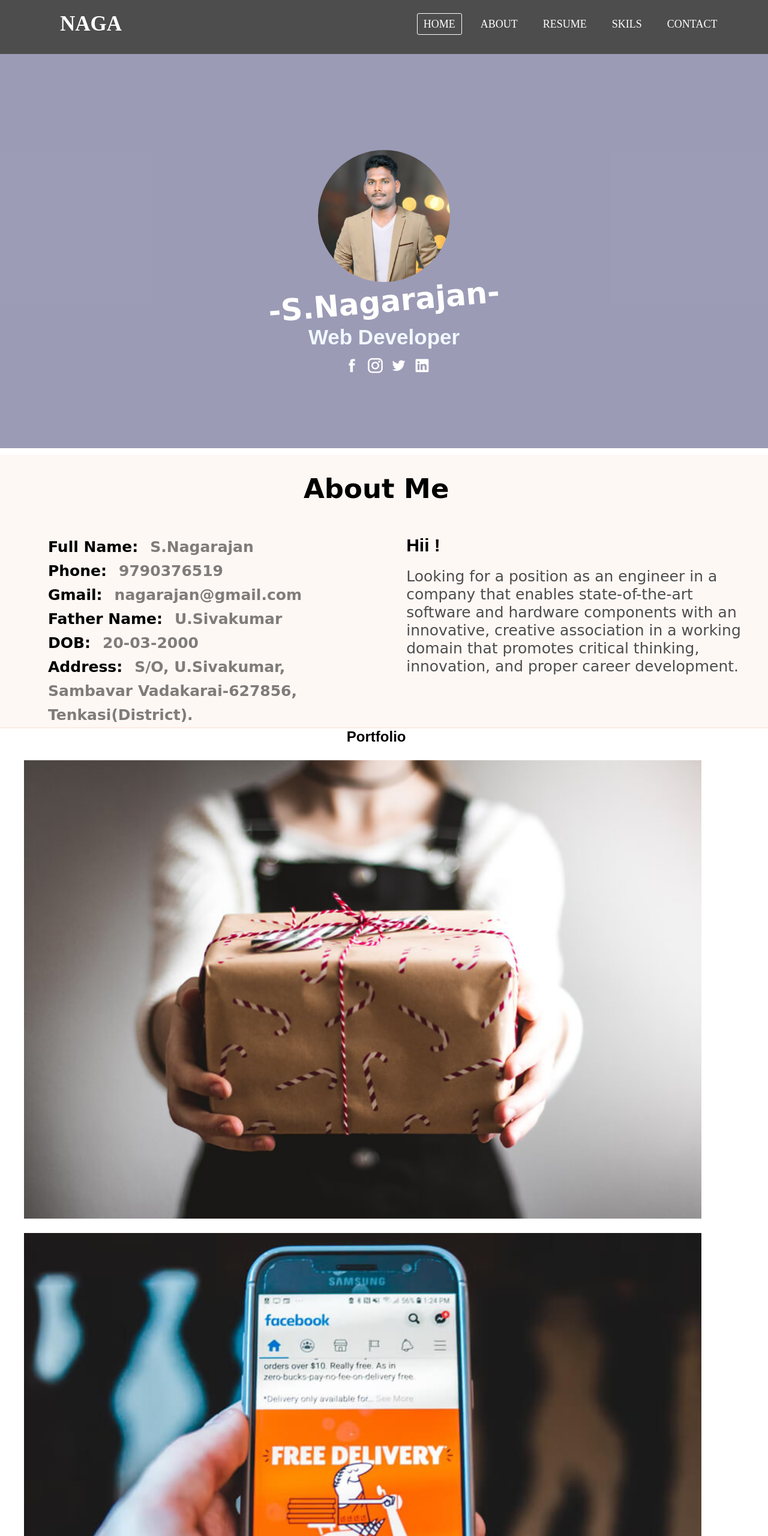
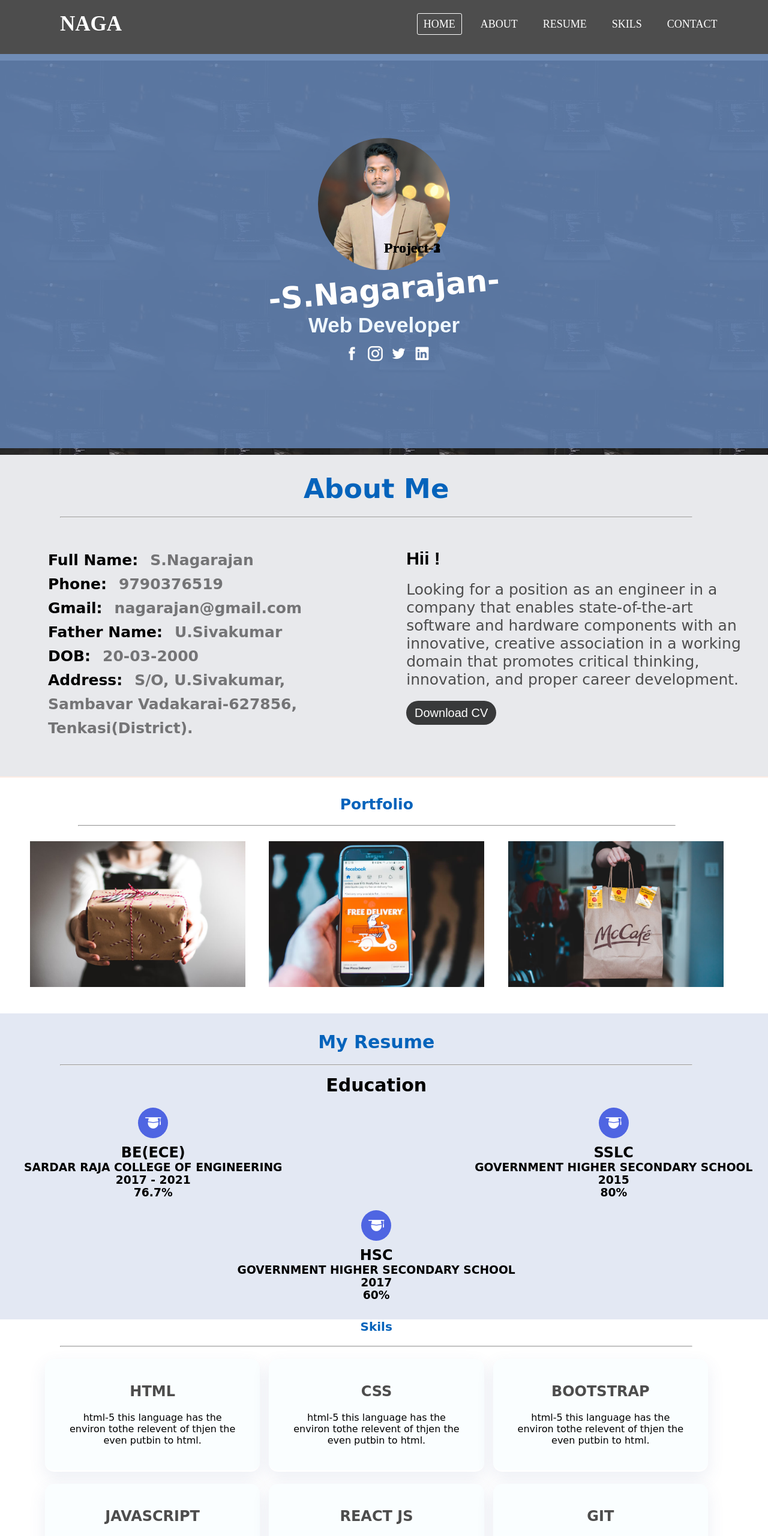
Before and after one commit to snnagaraj/portfolio, a plain HTML site: page profile.html in a window 1280 px wide. Shown: the top 2560 px of the page at 60% size. Drawn offline with Linux system fonts and the light colour scheme.

Commit message:
add file

```diff
--- a/css/main.css
+++ b/css/main.css
@@ -6,6 +6,12 @@
 
 .container {
     width: 95%;
+}
+hr{
+    margin-top: 20px;
+    margin-left: 100px;
+    margin-right: 100px;
+    color: #000;
 }
 /* tittle */
 .tittle{
@@ -100,7 +106,7 @@ nav #title-icon{
 
 /* header */
 .bgimg {
-    background-image: url(../cover_bg_3.jpg);
+    background-image: url(../images/download.jpg);
     position: relative;
     overflow: hidden;
     width: 100%;
@@ -163,7 +169,7 @@ nav #title-icon{
     }
 
     .bgimg {
-        background-image: url(../cover_bg_3.jpg);
+        background-image: url(../images/download.jpg);
         position: relative;
         overflow: hidden;
         width: 100%;
@@ -175,7 +181,7 @@ nav #title-icon{
         top: 114px;
         left: 0;
         right: 0;
-        background: rgba(255, 144, 0, 0.9);
+        background: rgba(97, 128, 175, 0.9);
         text-align: center;
         height: 657px;
         padding-top: 160px;
@@ -227,7 +233,7 @@ nav #title-icon{
     }
 
     .bgimg {
-        background-image: url(../cover_bg_3.jpg);
+        background-image: url(../images/download.jpg);
         position: relative;
         overflow: hidden;
         width: 100%;
@@ -240,10 +246,10 @@ nav #title-icon{
         top: 90px;
         left: 0;
         right: 0;
-        background: rgba(145, 145, 175, 0.9);
+        background: rgba(97, 128, 175, 0.9);
         text-align: center;
         height: 657px;
-        padding-top: 160px;
+        padding-top: 140px;
     }
 
     .top img {
@@ -290,8 +296,9 @@ nav #title-icon{
 /* about */
 
 .about{
-    background: #fef8f5;
+    background: #e8e9ec;
     border-bottom: 2px solid #fcebe3;
+    padding-bottom: 30px;
 }
 .about-head {
     text-align: center;
@@ -301,9 +308,12 @@ nav #title-icon{
     font-size: 20px;
     padding-top: 30px;
 }
-
+.about-head h2{
+    color: #0563bb;
+}
 .about-flex {
     padding-top: 1px;
+    padding-bottom: 30px;
 }
 
 .about-left {
@@ -347,6 +357,16 @@ nav #title-icon{
     color: #4d4d4d;
     font-family: "Kaushan Script", cursive;
 }
+.about-right button{
+    font-size: 20px;
+    width: 150px;
+    height: 40px;
+    border: none;
+    background-color: #38393a;
+    color: white;
+    border-radius: 20px;
+    margin-top: 20px;
+}
 
 @media(min-width:768px) {
     .container {
@@ -364,6 +384,7 @@ nav #title-icon{
 
     .about-flex {
         padding-top: 1px;
+        padding-bottom: 30px;
     }
 
     .about-left {
@@ -425,6 +446,7 @@ nav #title-icon{
 
     .about-flex {
         display: flex;
+        padding-bottom: 30px;
     }
 
     .about-left {
@@ -472,28 +494,64 @@ nav #title-icon{
 
 /* portfolio */
 
+.port{
+    padding: 30px;
+    padding-bottom: 40px;
+}
 .port-head{
     text-align: center;
 }
 .port-head h1{
-    font-family: "Space Mono", Arial, serif;
+    font-size: 20px;
+    font-family: "Kaushan Script", cursive;
+    color: #0563bb;
 }
 .port-flex{
     padding-top: 5px;
 }
+.port-box{
+    justify-content: space-evenly;
+    text-align: center;
+}
 .port-box img{
-    width: 90%;
-    margin-left: 40px;
+    width: 300px;
+    position: relative;
+    /* margin-left: 70px; */
     margin-top: 20px;
+    justify-content: space-evenly;
 }
-.port-box{
-    position: relative;
+.port-box h1{
+    position: absolute;
+    top: 50%;
+    left: 50%;
+}
+@media(min-width:768px){
+    .container{
+        width: 90%;
+    }
+    .port-head{
+        text-align: center;
+    }
+    .port-head h1{
+        font-size: 25px;
+        font-family: "Kaushan Script", cursive;
+    }
+    .port-flex{
+        padding-top: 5px;
+        display: flex;
+    }
+    .port-box img{
+        width: 90%;
+        justify-content: space-evenly;
+        /* margin-left: 20px; */
+        margin-top: 20px;
+    }
 }
 
 /* resume */
 
 .resume {
-    background-color: #f8f4ec;
+    background-color: #e3e8f3;
 }
 
 .resume-head {
@@ -504,6 +562,7 @@ nav #title-icon{
 .resume-head h1 {
     font-size: 20px;
     font-family: cursive;
+    color: #0563bb;
 }
 
 .resume-head h4 {
@@ -514,6 +573,7 @@ nav #title-icon{
 
 .resume-flex {
     padding-top: 1px;
+    padding-bottom: 30px;
 }
 
 .box {
@@ -533,7 +593,8 @@ nav #title-icon{
 .icon i {
     box-shadow: 0 0 1px;
     border-radius: 50%;
-    background-color: rgb(241, 209, 101);
+    background-color: rgb(79, 101, 226);
+    color: white;
     padding: 10px;
     font-size: 30px;
 }
@@ -547,7 +608,7 @@ nav #title-icon{
     }
 
     .resume {
-        background-color: #f8f4ec;
+        background-color: #e3e8f3;
     }
 
     .resume-head {
@@ -568,6 +629,7 @@ nav #title-icon{
 
     .resume-flex {
         padding-top: 1px;
+        padding-bottom: 30px;
     }
 
     .box {
@@ -587,7 +649,8 @@ nav #title-icon{
     .icon i {
         box-shadow: 0 0 1px;
         border-radius: 50%;
-        background-color: rgb(241, 209, 101);
+        background-color: rgb(79, 101, 226);
+    color: white;
         padding: 10px;
         font-size: 30px;
     }
@@ -602,8 +665,7 @@ nav #title-icon{
     }
 
     .resume {
-        background-color: #f8f4ec;
-        height: 500px;
+        background-color: #e3e8f3;
     }
 
     .resume-head {
@@ -624,6 +686,7 @@ nav #title-icon{
 
     .resume-flex {
         padding-top: 1px;
+        padding-bottom: 30px;
     }
 
     .split {
@@ -642,13 +705,13 @@ nav #title-icon{
 
     .icon {
         padding-top: 30px;
-        padding-bottom: 20px;
     }
 
     .icon i {
         box-shadow: 0 0 1px;
         border-radius: 50%;
-        background-color: rgb(241, 209, 101);
+        background-color: rgb(79, 101, 226);
+    color: white;
         padding: 10px;
         font-size: 30px;
     }
@@ -659,17 +722,22 @@ nav #title-icon{
 
 
 /* skkils */
-.skils-head{
+.skils-head h1{
     text-align: center;
     font-size: 20px;
+    color: #0563bb;
     font-family: "Kaushan Script", cursive;
 }
 .skil-flex{
     text-align: center;
 }
 .skil-box{
-    box-shadow: 0 0 1px;
-    background-color: #fad9ab;
+    background-color: #fafeff;
+    box-shadow: 0 10px 29px 0 rgb(68 88 144 / 10%);
+    border-radius: 15px;
+    border-bottom: 3px solid #fff;
+    text-align: center;
+    justify-content: space-evenly;
     margin-top: 20px;
     margin-left: 15px;
     padding: 30px;
@@ -677,6 +745,7 @@ nav #title-icon{
 .skil-box h2{
     font-family: "Kaushan Script", cursive;
     padding: 10px;
+    color: #4d4d4d;
 }
 .skil-box p{
     font-family: "Kaushan Script", cursive;
@@ -693,8 +762,11 @@ nav #title-icon{
     .skil-box{
         width: 45%;
         margin-left: 20px;
-        box-shadow: 0 0 1px;
-        background-color: #fad9ab;
+        justify-content: space-evenly;
+        background-color: #fafeff;
+        box-shadow: 0 10px 29px 0 rgb(68 88 144 / 10%);
+        border-radius: 15px;
+        border-bottom: 3px solid #fff;
         margin-top: 20px;
         margin-left: 15px;
         padding: 30px;
@@ -707,12 +779,16 @@ nav #title-icon{
     .skil-flex{
         display: flex;
         flex-wrap: wrap;
+        margin-left: 60px;
     }
     .skil-box{
         width: 30%;
-        margin-left: 20px;
-        box-shadow: 0 0 1px;
-        background-color: #fad9ab;
+        margin-left: 60px;
+        justify-content: space-evenly;
+        background-color: #fafeff;
+        box-shadow: 0 10px 29px 0 rgb(68 88 144 / 10%);
+        border-radius: 15px;
+        border-bottom: 3px solid #fff;
         margin-top: 20px;
         margin-left: 15px;
         padding: 30px;
@@ -721,13 +797,17 @@ nav #title-icon{
 
 /* contact */
 .contact{
-    background-color: #ebeef0;
+    background-color: #38393a;
     margin-top: 20px;
+    padding: 30px;
 }
 .contact-head{
     text-align: center;
     padding-top: 20px;
     font-family: "Kaushan Script", cursive;
+}
+.contact-head h1{
+    color: white;
 }
 .contact-flex{
     padding-top: 20px;
@@ -736,9 +816,11 @@ nav #title-icon{
 }
 .contact-box h2{
     font-family: "Kaushan Script", cursive;
+    color: white;
 }
 .contact-box p{
     font-family: "Kaushan Script", cursive;
+    color: white;
 }
 .address{
     text-align: center;
@@ -746,11 +828,22 @@ nav #title-icon{
 .address h3{
     font-family: "Kaushan Script", cursive;
     padding-top: 15px;
-    color: #4d4d4d;
+    color: white;
 }
 .address a{
-    color: #000;
+    color: white;
     font-family: "Kaushan Script", cursive;
+}
+.contact-icon{
+    margin-top: 20px;
+}
+.contact-icon i{
+    border: white 2px solid;
+    padding: 10px;
+    color: white;
+    font-size: 18px;
+    margin-right: 10px;
+    border-radius: 50%;
 }
 @media(min-width:768px){
     .container{
@@ -797,7 +890,7 @@ nav #title-icon{
 
 /* chat */
 .chat{
-    background-color: #fad9ab;
+    background-color: #ffffff;
     height: 300px;
 }
 .chat-flex{
@@ -823,7 +916,7 @@ nav #title-icon{
         width: 98%;
     }
     .chat{
-        background-color: #fad9ab;
+        background-color: #ffffff;
         height: 300px;
     }
     .chat-flex{
@@ -850,7 +943,7 @@ nav #title-icon{
         width: 98%;
     }
     .chat{
-        background-color: #fad9ab;
+        background-color: #ffffff;
         height: 300px;
     }
     .chat-flex{
--- a/profile.html
+++ b/profile.html
@@ -53,6 +53,7 @@
         <div class="container">
             <div class="about-head">
                 <h2>About Me</h2>
+                <hr>
             </div>
             <div class="about-flex">
                 <div class="about-left">
@@ -74,6 +75,7 @@
                         innovative, creative association in a working domain that promotes
                         critical thinking, innovation, and proper career development.
                     </p>
+                    <button type="button">Download CV</button>
                 </div>
             </div>
         </div>
@@ -84,16 +86,20 @@
         <div class="container">
             <div class="port-head">
                 <h1>Portfolio</h1>
+                <hr>
             </div>
             <div class="port-flex">
                 <div class="port-box">
                 <img src="images/features-1.jpg" alt="port">
+                <h1>Project-1</h1>
                 </div>
                 <div class="port-box">
                     <img src="images/features-2.jpg" alt="port">
+                    <h1>Project-2</h1>
                 </div>
                 <div class="port-box">
                    <img src="images/features-3.jpg" alt="port">
+                   <h1>Project-3</h1>
                 </div>
             </div>
         </div>
@@ -104,6 +110,7 @@
         <div class="container">
             <div class="resume-head">
                 <h1>My Resume</h1>
+                <hr>
                 <h4>Education</h4>
             </div>
             <div class="resume-flex">
@@ -145,6 +152,7 @@
         <div class="container">
             <div class="skils-head">
                 <h1>Skils</h1>
+                <hr>
             </div>
             <div class="skil-flex">
                 <div class="skil-box">
@@ -180,11 +188,17 @@
         <div class="container">
             <div class="contact-head">
                 <h1>CONTACT</h1>
+                <hr>
             </div>
             <div class="contact-flex">
                 <div class="contact-box">
                     <h2>Contact Me</h2>
                     <p>so we can create creative projects together.</p>
+                    <div class="contact-icon">
+                        <i class="icofont-ui-call"></i>
+                        <i class="icofont-ui-email"></i>
+                        <i class="icofont-linkedin"></i>
+                    </div>
                 </div>
                 <div class="address">
                     <h3>Email:</h3>
```
Also changed, not shown: images/download.jpg (added), images/images.jpg (added).
